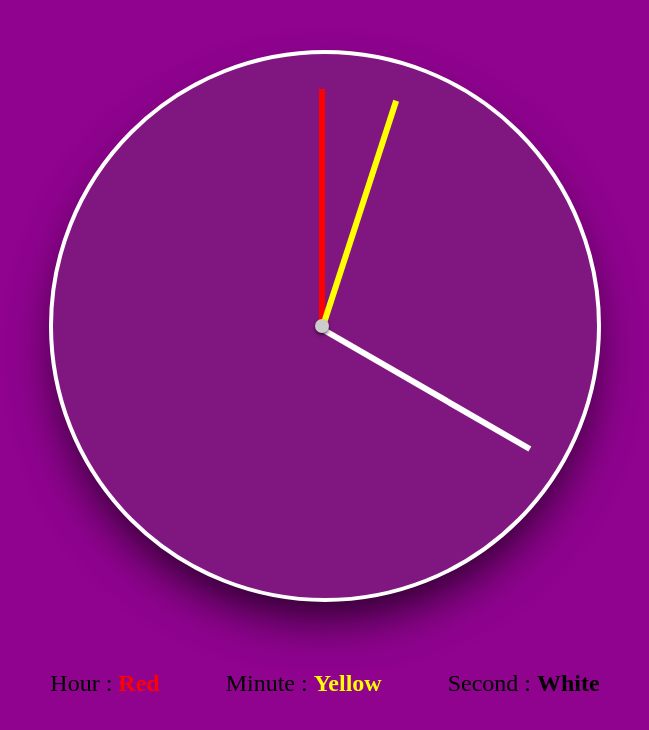
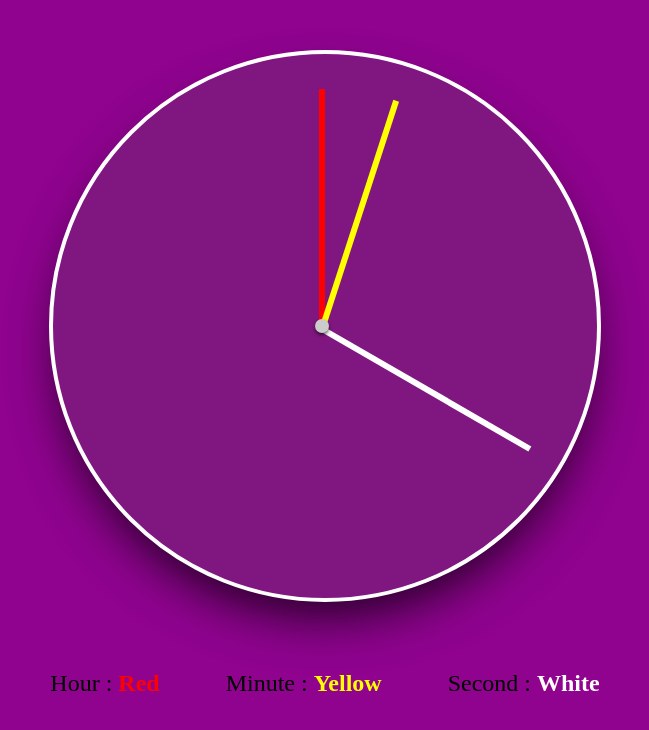
Before and after one commit to furkankarakuzu/JavaScript30, a plain HTML site: page Day2-Clock/index.html in a window 1280 px wide. Shown: the whole page, without its empty margins (315-964 px from the left). Drawn offline with Linux system fonts and the light colour scheme.

Commit message:
Day2-Clock second info style added

```diff
--- a/Day2-Clock/index.html
+++ b/Day2-Clock/index.html
@@ -20,7 +20,7 @@
     <div class="info">
       <span>Hour : <b class="hour-info">Red</b> </span>
       <span>Minute : <b class="minute-info">Yellow</b> </span>
-      <span>Second : <b>White</b> </span>
+      <span>Second : <b class="second-info">White</b> </span>
     </div>
     <script src="main.js"></script>
   </body>
--- a/Day2-Clock/style.css
+++ b/Day2-Clock/style.css
@@ -74,3 +74,7 @@ span {
 .minute-info {
   color: yellow;
 }
+
+.second-info {
+  color: white;
+}
```
